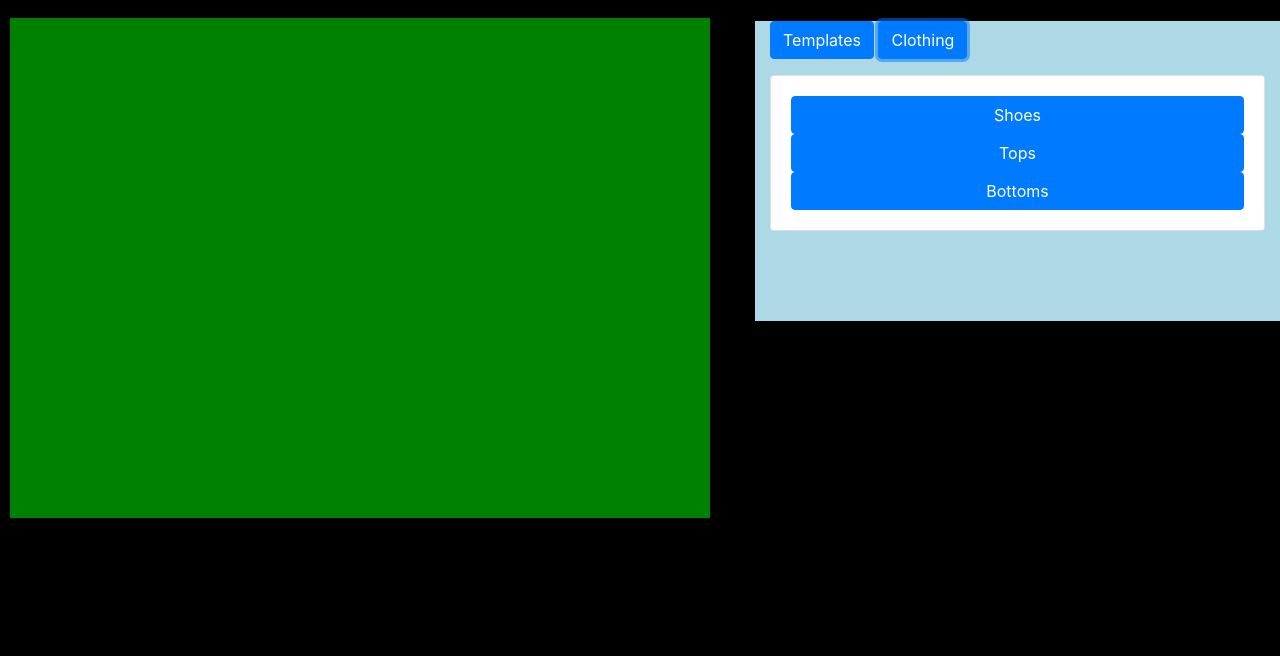
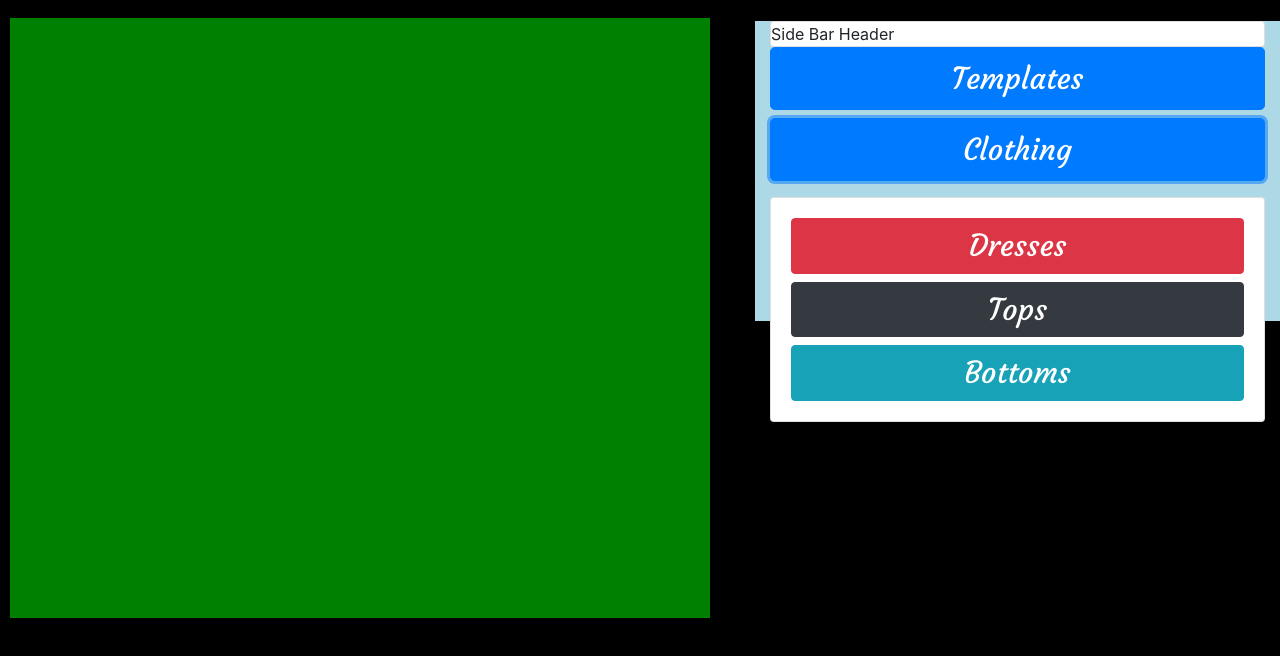
Before and after one commit to jaymeramsay/Q1project, a plain HTML site: page index.html in a window 1280 px wide. Both pictures are taken after a click on the button "Clothing". Shown: the part 132-788 px from the top of the page. Drawn offline with nearby package versions, Linux system fonts and the light colour scheme.

Commit message:
modified button fonts and sizes

```diff
--- a/index.html
+++ b/index.html
@@ -6,6 +6,8 @@
   <script defer src="app.js"></script>
   <link rel="stylesheet" href="https://maxcdn.bootstrapcdn.com/bootstrap/4.0.0-beta/css/bootstrap.min.css" integrity="sha384-/Y6pD6FV/Vv2HJnA6t+vslU6fwYXjCFtcEpHbNJ0lyAFsXTsjBbfaDjzALeQsN6M" crossorigin="anonymous">
   <link rel="stylesheet" type="text/css" href="style.css">
+  <!-- FONTS -->
+  <link href="https://fonts.googleapis.com/css?family=Courgette" rel="stylesheet">
 
   <title>Q1Project</title>
 </head>
@@ -20,15 +22,22 @@
     </div>
   </div>
 
+
+
   <!-- SIDEBAR -->
-  <div id="sideBarContainer" class="col-lg-5 col-md-5 col-sm-5 col-xs-12">
+  <div id="sideBarContainer" class="col-lg-5 col-md-5 col-sm-5 col-xs-12" class="card">
+
+    <!-- SIDEBAR HEADER -->
+    <div class="card header">
+      Side Bar Header
+    </div>
 
     <!-- BUTTONS -->
     <p>
-      <a class="btn btn-primary" data-toggle="collapse" href="#templates" aria-expanded="false" aria-controls="templates">
+      <a class="btn btn-primary btn-lg btn-block" data-toggle="collapse" href="#templates" aria-expanded="false" aria-controls="templates">
     Templates
       </a>
-      <button class="btn btn-primary" type="button" data-toggle="collapse" data-target="#clothing" aria-expanded="false" aria-controls="clothing">
+      <button class="btn btn-primary btn-lg btn-block" type="button" data-toggle="collapse" data-target="#clothing" aria-expanded="false" aria-controls="clothing">
     Clothing
       </button>
     </p>
@@ -41,16 +50,17 @@
         <img src="https://cdn.pixabay.com/photo/2014/11/19/17/33/oxeye-daisy-538024_960_720.jpg" id="daisyPic" class="img-responsive" alt="daisy">
       </div>
     </div>
+
     <!-- CLOTHING BUTTON CONTENT -->
     <div class="collapse" id="clothing">
       <div class="card card-body">
-        <a class="btn btn-primary" data-toggle="collapse" href="#shoes" aria-expanded="false" aria-controls="shoes">
-          Shoes
+        <a class="btn btn-danger btn-block" data-toggle="collapse" href="#dresses" aria-expanded="false" aria-controls="dresses">
+          Dresses
         </a>
-        <a class="btn btn-primary" data-toggle="collapse" href="#tops" aria-expanded="false" aria-controls="tops">
+        <a class="btn btn-dark btn-block" data-toggle="collapse" href="#tops" aria-expanded="false" aria-controls="tops">
           Tops
         </a>
-        <a class="btn btn-primary" data-toggle="collapse" href="#bottoms" aria-expanded="false" aria-controls="bottoms">
+        <a class="btn btn-info btn-block" data-toggle="collapse" href="#bottoms" aria-expanded="false" aria-controls="bottoms">
           Bottoms
         </a>
       </div>
@@ -66,12 +76,12 @@
     <!-- BOTTOMS IMAGE CONTENT -->
     <div class="collapse" id="bottoms">
       <div class="card card-body">
-          <img src="https://cdn.pixabay.com/photo/2014/11/19/17/33/oxeye-daisy-538024_960_720.jpg" id="daisyPic" class="img-responsive" alt="daisy">
+        <img src="https://cdn.pixabay.com/photo/2014/11/19/17/33/oxeye-daisy-538024_960_720.jpg" id="daisyPic" class="img-responsive" alt="daisy">
       </div>
     </div>
 
-    <!-- SHOE IMAGE CONTENT -->
-    <div class="collapse" id="shoes">
+    <!-- DRESSES IMAGE CONTENT -->
+    <div class="collapse" id="dresses">
       <div class="card card-body">
         <img src="https://cdn.pixabay.com/photo/2014/11/19/17/33/oxeye-daisy-538024_960_720.jpg" id="daisyPic" class="img-responsive" alt="daisy">
       </div>
--- a/style.css
+++ b/style.css
@@ -4,43 +4,19 @@ body {
 #canvas {
   background-color: green;
   width: 700px;
-  height: 500px;
+  height: 600px;
   float: left;
   margin: 10px;
 }
-/*
-#clothingBar {
-  border: 1px solid black;
-  display: inline-block;
-  width: 300px;
-  height: 70px;
-  padding: 0;
-  margin: 0;
-}
-
-#utilityBar{
-  border: 1px solid black;
-  display: inline-block;
-  width: 500px;
-  height: 100px;
-  padding: 0;
-  margin: 0;
-}*/
 
 #sideBarContainer{
   width: 525px;
   height: 300px;
-  float:right;
   background-color: lightblue;
   margin-top: 13px;
+  float: right;
 }
 
-/*#page-header.jumbotron{
-  width: window.InnerWidth;
-  height: 50px;
-  background-color: magenta;
-  float: left;
-}*/
 #title {
   font-size: 75px;
 }
@@ -57,6 +33,7 @@ body {
   margin: 20px;
 }
 
-/*#shoes {
-  margin: 2px;
-}*/
+.btn {
+  font-family:'Courgette', cursive;
+  font-size: 30px;
+}
```
